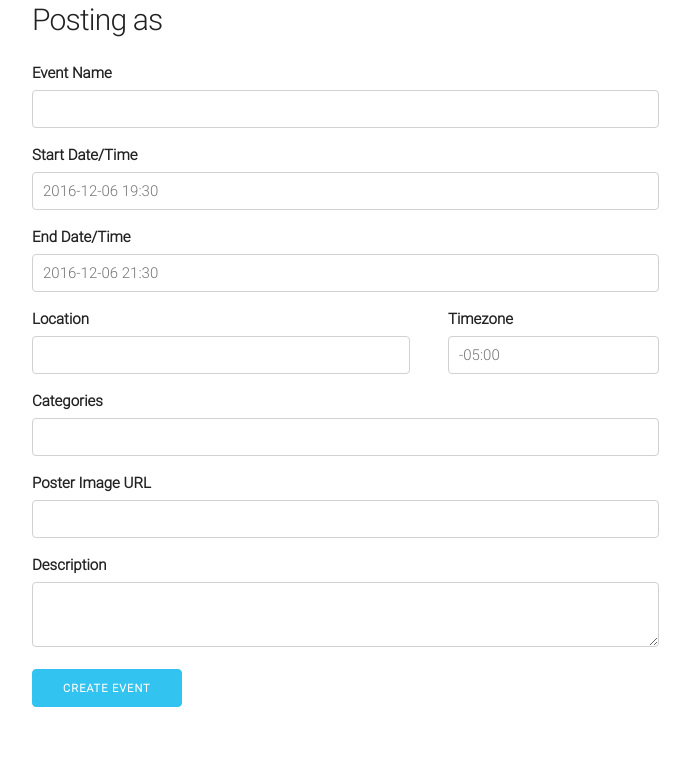
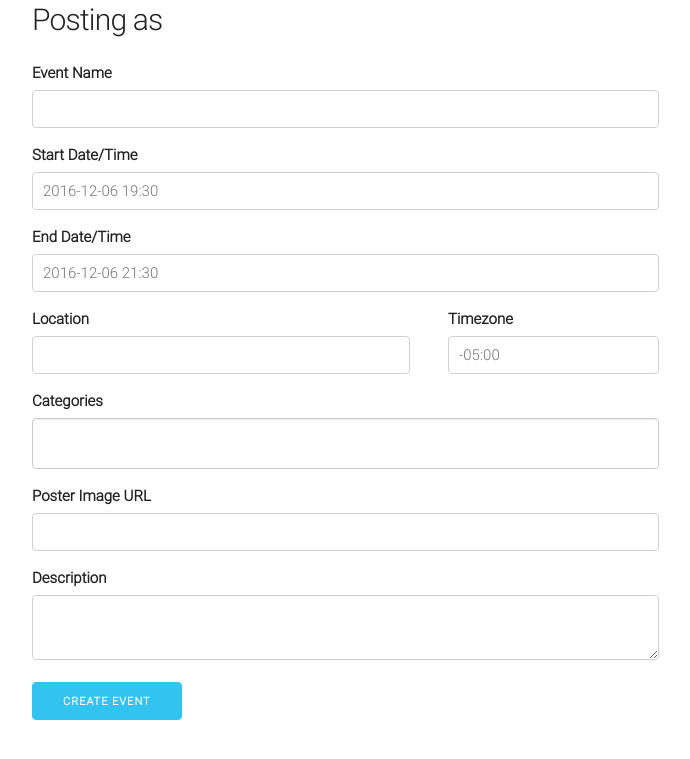
Before and after one commit to martymcguire/slater, a Flask app: template slater/templates/new.jinja2 in a window 1280 px wide. Shown: the top 759 px of the page, without its empty margins (128-818 px from the left). Run offline with Flask 2, Linux system fonts and the light colour scheme; the template is opened without the code that fills it, so the values that code supplies are empty; parts of the project's set-up code (start-up, migrations or seed data) failed here and were passed over.

Commit message:
Use Tokenfield for categories

```diff
--- /dev/null
+++ b/slater/static/css/tokenfield.css
@@ -0,0 +1,95 @@
+.tokenfield {
+  position: relative; }
+  .tokenfield:before, .tokenfield:after {
+    content: " ";
+    display: table; }
+  .tokenfield:after {
+    clear: both; }
+  .tokenfield.tokenfield-mode-tokens {
+    display: block;
+    width: 100%;
+    min-height: 34px;
+    padding: 6px 12px 0;
+    font-size: 14px;
+    line-height: 1.42857;
+    color: #555555;
+    background-color: #fff;
+    background-image: none;
+    border: 1px solid #ccc;
+    border-radius: 4px;
+    box-shadow: inset 0 1px 1px rgba(0, 0, 0, 0.075);
+    -webkit-transition: border-color ease-in-out 0.15s, box-shadow ease-in-out 0.15s;
+    -o-transition: border-color ease-in-out 0.15s, box-shadow ease-in-out 0.15s;
+    transition: border-color ease-in-out 0.15s, box-shadow ease-in-out 0.15s; }
+    .tokenfield.tokenfield-mode-tokens:focus {
+      border-color: #66afe9;
+      outline: 0;
+      box-shadow: inset 0 1px 1px rgba(0, 0, 0, 0.075), 0 0 8px rgba(102, 175, 233, 0.6); }
+    .tokenfield.tokenfield-mode-tokens::-moz-placeholder {
+      color: #999;
+      opacity: 1; }
+    .tokenfield.tokenfield-mode-tokens:-ms-input-placeholder {
+      color: #999; }
+    .tokenfield.tokenfield-mode-tokens::-webkit-input-placeholder {
+      color: #999; }
+    .tokenfield.tokenfield-mode-tokens::-ms-expand {
+      border: 0;
+      background-color: transparent; }
+    .tokenfield.tokenfield-mode-tokens[disabled], .tokenfield.tokenfield-mode-tokens[readonly],
+    fieldset[disabled] .tokenfield.tokenfield-mode-tokens {
+      background-color: #eeeeee;
+      opacity: 1; }
+    .tokenfield.tokenfield-mode-tokens[disabled],
+    fieldset[disabled] .tokenfield.tokenfield-mode-tokens {
+      cursor: not-allowed; }
+    .tokenfield.tokenfield-mode-tokens .focused {
+      box-shadow: 0 0 0 1px #337ab7 inset; }
+    .tokenfield.tokenfield-mode-tokens .selected {
+      background: rgba(0, 0, 0, 0.1); }
+  .tokenfield .tokenfield-set > ul {
+    margin: 0;
+    padding: 0;
+    list-style-type: none; }
+    .tokenfield .tokenfield-set > ul > li {
+      float: left;
+      margin-right: 5px;
+      margin-bottom: 5px;
+      padding: 0 5px;
+      border-radius: 4px;
+      line-height: 1.5;
+      cursor: pointer;
+      color: rgba(0, 0, 0, 0.4);
+      background: rgba(0, 0, 0, 0.08); }
+      .tokenfield .tokenfield-set > ul > li:hover {
+        color: black;
+        background: rgba(0, 0, 0, 0.16); }
+      .tokenfield .tokenfield-set > ul > li .item-remove {
+        display: inline-block;
+        font-weight: bold;
+        font-size: 0.9285em;
+        cursor: pointer; }
+  .tokenfield .tokenfield-input {
+    margin-bottom: 5px;
+    border: none;
+    outline: none;
+    float: left; }
+  .tokenfield .tokenfield-suggest {
+    position: absolute;
+    left: -1px;
+    top: 100%;
+    width: 100%;
+    z-index: 10;
+    background-color: #fff;
+    border: 1px solid rgba(0, 0, 0, 0.15);
+    border-radius: 4px;
+    box-shadow: 0 6px 12px rgba(0, 0, 0, 0.175);
+    box-sizing: content-box; }
+    .tokenfield .tokenfield-suggest > ul {
+      margin: 0;
+      padding: 0;
+      list-style: none; }
+      .tokenfield .tokenfield-suggest > ul > li {
+        padding: 6px 10px;
+        cursor: pointer; }
+
+/*# sourceMappingURL=tokenfield.css.map */
--- a/slater/templates/new.jinja2
+++ b/slater/templates/new.jinja2
@@ -2,7 +2,16 @@
 
 {% block head %}
   <link rel="stylesheet" href="{{ url_for('static', filename='css/flatpickr.min.css') }}">
+  <link rel="stylesheet" href="{{ url_for('static', filename='css/tokenfield.css') }}">
+  <style id="shame">
+    .tokenfield {
+      box-sizing: border-box;
+      margin-bottom: 15px;
+      overflow: hidden;
+    }
+  </style>
   <script src="{{ url_for('static', filename='js/flatpickr.js') }}"></script>
+  <script src="{{ url_for('static', filename='js/tokenfield.min.js') }}"></script>
 {% endblock %}
 {% block body %}
 <div class="container">
@@ -42,11 +51,10 @@
         <input type="text" class="util-full-width" name="tzoffset" placeholder="-05:00" />
       </div>
     </div>
-    <!-- TODO: split on commas, strip whitespace, make into category[] on submit -->
     <div class="row">
       <div class="two-thirds column">
         <label for="category">Categories</label>
-        <input type="text" class="util-full-width" name="category" />
+        <input type="text" class="util-full-width" id="category" name="category" />
       </div>
     </div>
     <div class="row">
@@ -75,6 +83,12 @@ document.addEventListener('DOMContentLoaded', function() {
     altInput: true,
     altFormat: "F j, Y h:i K"
   });
+
+  var tf = new Tokenfield({
+    el: document.getElementById("category"),
+    newItems: true,
+    newItemName: 'category'
+  });
 });
 </script>
 {% endblock %}
```
Also changed, not shown: slater/static/js/tokenfield.min.js (added).
